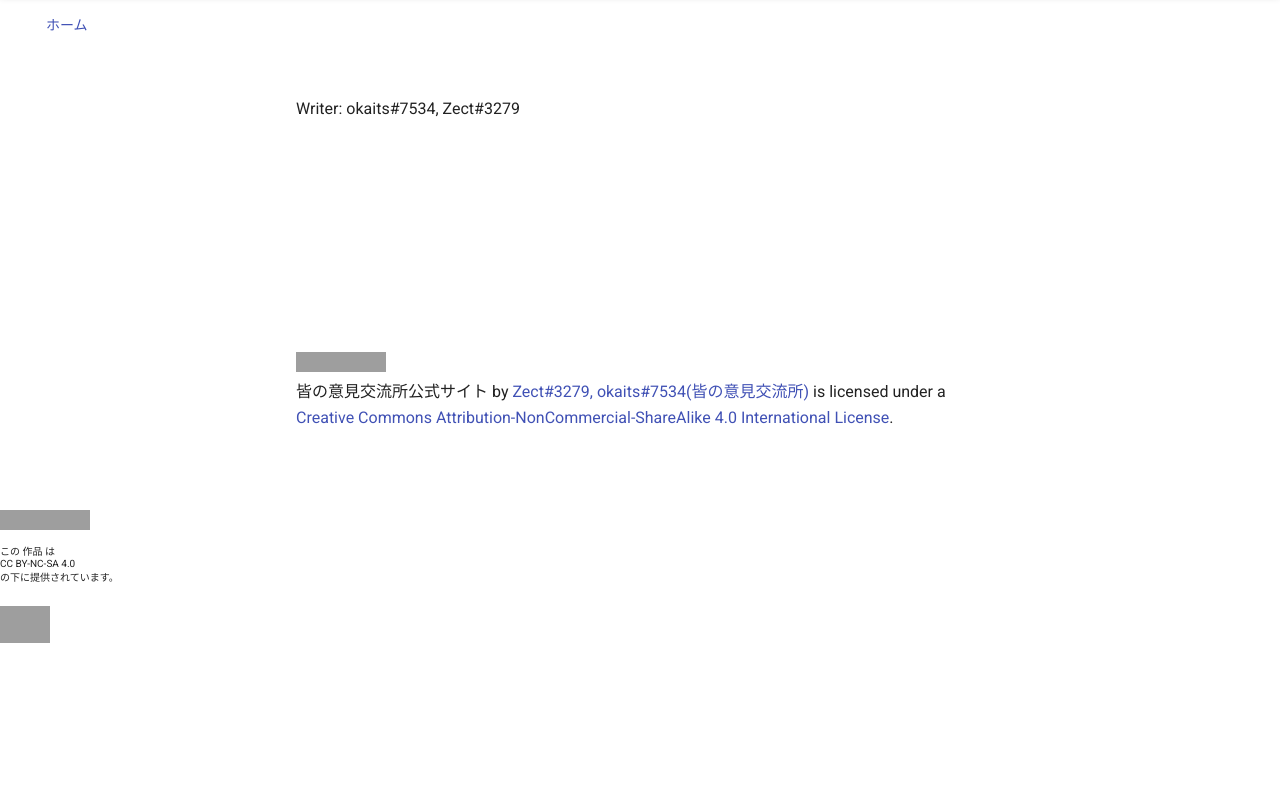
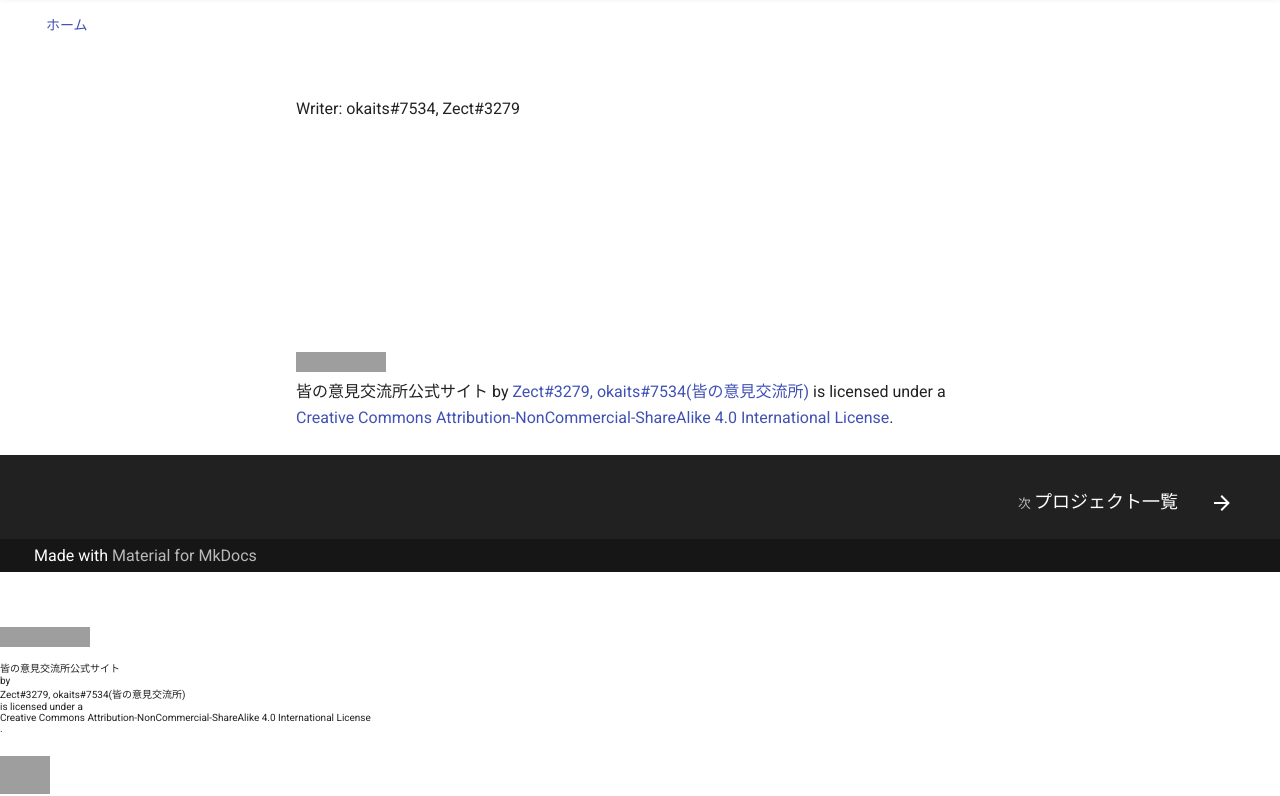
Before and after one commit to linuxcodevserver/linuxcodevserver.github.io, an MkDocs documentation site: the page built from docs/index.md, in a window 1280 px wide and 900 px high, scrolled down 788 px, cut to the strip 104-900 px from the top of the window. Built offline with MkDocs 1.6.1 and Material for MkDocs 9.7.7, drawn with Linux system fonts in a browser that asks for light colours; comment, search, counter and statistics services are not loaded; before the commit the page ends 1537 px from its top, so only the background shows below that; grey boxes are pictures that could not be loaded.

Commit message:
[fix][add][update] フッター復活,ライセンス表示変更

```diff
--- a/overrides/partials/footer.html
+++ b/overrides/partials/footer.html
@@ -1 +1,60 @@
-<br><br><br><br><br><a rel="license" href="http://creativecommons.org/licenses/by-nc-sa/4.0/"><img alt="クリエイティブ・コモンズ・ライセンス" style="border-width:0" src="https://i.creativecommons.org/l/by-nc-sa/4.0/88x31.png" /></a><br />この 作品 は <a rel="license" href="http://creativecommons.org/licenses/by-nc-sa/4.0/">CC BY-NC-SA 4.0</a>の下に提供されています。<br><br><br><a href="https://github.com/linuxcodevserver/linuxcodevserver.github.io"><img src="https://ideal-reality.com/wp-content/uploads/GitThumbnail.png" alt="Github" width="50"></a>
+{% import "partials/language.html" as lang with context %}
+<footer class="md-footer">
+  {% if page.previous_page or page.next_page %}
+    <nav class="md-footer__inner md-grid" aria-label="{{ lang.t('footer.title') }}">
+      {% if page.previous_page %}
+        {% set direction = lang.t("footer.previous") %}
+        <a href="{{ page.previous_page.url | url }}" class="md-footer__link md-footer__link--prev" aria-label="{{ direction }}: {{ page.previous_page.title | e }}" rel="prev">
+          <div class="md-footer__button md-icon">
+            {% include ".icons/material/arrow-left.svg" %}
+          </div>
+          <div class="md-footer__title">
+            <div class="md-ellipsis">
+              <span class="md-footer__direction">
+                {{ direction }}
+              </span>
+              {{ page.previous_page.title }}
+            </div>
+          </div>
+        </a>
+      {% endif %}
+      {% if page.next_page %}
+        {% set direction = lang.t("footer.next") %}
+        <a href="{{ page.next_page.url | url }}" class="md-footer__link md-footer__link--next" aria-label="{{ direction }}: {{ page.next_page.title | e }}" rel="next">
+          <div class="md-footer__title">
+            <div class="md-ellipsis">
+              <span class="md-footer__direction">
+                {{ direction }}
+              </span>
+              {{ page.next_page.title }}
+            </div>
+          </div>
+          <div class="md-footer__button md-icon">
+            {% include ".icons/material/arrow-right.svg" %}
+          </div>
+        </a>
+      {% endif %}
+    </nav>
+  {% endif %}
+  <div class="md-footer-meta md-typeset">
+    <div class="md-footer-meta__inner md-grid">
+      <div class="md-footer-copyright">
+        {% if config.copyright %}
+          <div class="md-footer-copyright__highlight">
+            {{ config.copyright }}
+          </div>
+        {% endif %}
+        Made with
+        <a href="https://squidfunk.github.io/mkdocs-material/" target="_blank" rel="noopener">
+          Material for MkDocs
+        </a>
+        {{ extracopyright }}
+      </div>
+      {% include "partials/social.html" %}
+    </div>
+  </div>
+</footer>
+<br><br><br><br><br>
+<a rel="license" href="http://creativecommons.org/licenses/by-nc-sa/4.0/"><img alt="Creative Commons License" style="border-width:0" src="https://i.creativecommons.org/l/by-nc-sa/4.0/88x31.png" /></a><br /><span xmlns:dct="http://purl.org/dc/terms/" href="http://purl.org/dc/dcmitype/Text" property="dct:title" rel="dct:type">皆の意見交流所公式サイト</span> by <a xmlns:cc="http://creativecommons.org/ns#" href="https://discord.com/invite/sUdAE64Zc7" property="cc:attributionName" rel="cc:attributionURL">Zect#3279, okaits#7534(皆の意見交流所)</a> is licensed under a <a rel="license" href="http://creativecommons.org/licenses/by-nc-sa/4.0/">Creative Commons Attribution-NonCommercial-ShareAlike 4.0 International License</a>.
+<br><br><br>
+<a href="https://github.com/linuxcodevserver/linuxcodevserver.github.io"><img src="https://ideal-reality.com/wp-content/uploads/GitThumbnail.png" alt="Github" width="50"></a>
```
